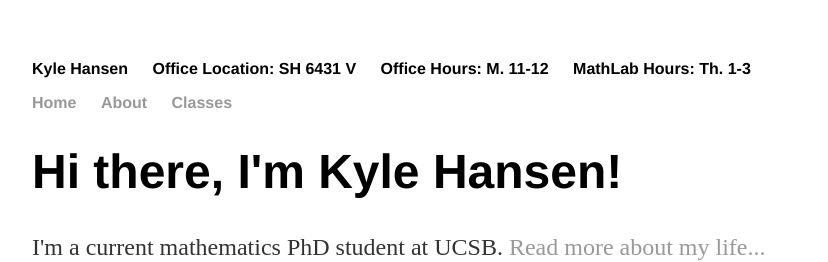
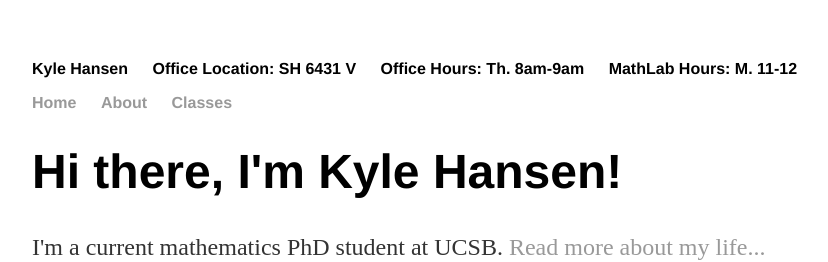
Before and after one commit to kylhansen/kylhansen.github.io, a Jekyll site: the page built from index.html, in a window 1280 px wide. Shown: the top 262 px of the page, without its empty margins (160-988 px from the left). Built offline with Jekyll 4.4.1, drawn with Linux system fonts in a browser that asks for light colours.

```diff
--- a/_layouts/default.html
+++ b/_layouts/default.html
@@ -10,8 +10,8 @@
 	    		<ul>
                     <li>Kyle Hansen</li>
                     <li>Office Location: SH 6431 V</li>
-                    <li>Office Hours: M. 11-12</li>
-                    <li>MathLab Hours: Th. 1-3</li>
+                    <li>Office Hours: Th. 8am-9am</li>
+                    <li>MathLab Hours: M. 11-12</li>
                 </ul>
                 <ul>
 	        		<li><a href="/">Home</a></li>
@@ -27,7 +27,7 @@
 			<footer>
 	    		<ul>
 	        		<li><a href="mailto:kylehansen@ucsb.edu">email</a></li>
-	        		<li><a href="https://www.youtube.com/channel/UC_Li_ufLBt01rAzNc2upNoA">youtube</a></li>
+	        		<li><a href="https://www.youtube.com/channel/UCW6y_b13CtulrKecxVB3pKw">youtube</a></li>
 				</ul>
 			</footer>
 		</body>
```
